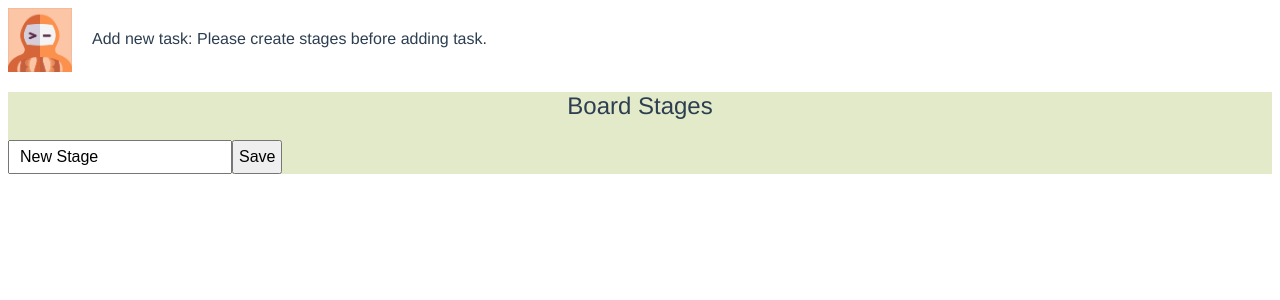
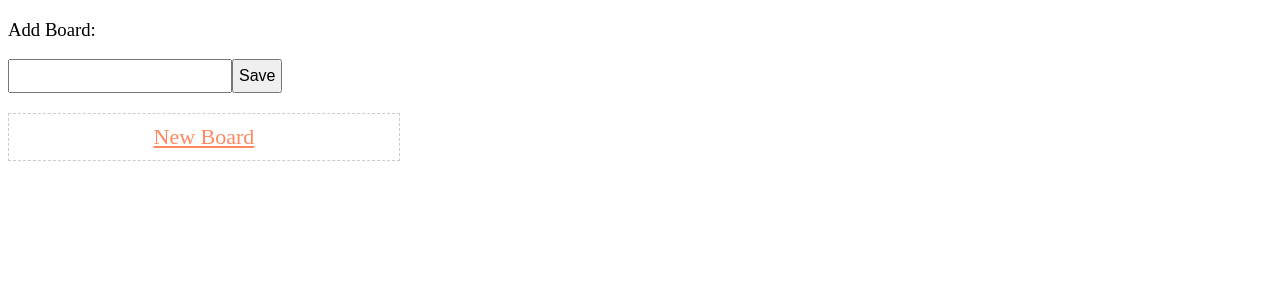
Before and after one commit to vue-course/vc-second-ws, a Vue app: page / in a window 1280 px wide. Shown: the top 300 px of the page. Built offline with nearby package versions, Linux system fonts and the light colour scheme.

Commit message:
boards page route

```diff
--- /dev/null
+++ b/src/components/CreateBoardForm.vue
@@ -0,0 +1,46 @@
+<template>
+	<form @submit.prevent="save">
+		<input type="text" v-model="name">
+		<button type="submit">Save</button>
+	</form>
+</template>
+
+<script>
+
+	import {BoardService} from '../services/boards-service';
+
+	export default {
+		name: 'CreateBoardForm',
+		data() {
+			return {name: ''};
+		},
+		methods: {
+			save() {
+				return BoardService
+					.setBoard({name: this.name})
+					.then((board) => this.$emit('update', board))
+					.then(() => this.name = '');
+			}
+		}
+	}
+</script>
+
+<!-- Add "scoped" attribute to limit CSS to this component only -->
+<style scoped lang="scss">
+	form {
+		* {
+			vertical-align: middle;
+		}
+		input {
+			font-size: 16px;
+			line-height: 26px;
+			padding: 2px 10px;
+			width: 200px;
+		}
+		button {
+			font-size: 16px;
+			line-height: 26px;
+			padding: 2px 5px;
+		}
+	}
+</style>
--- a/src/router.js
+++ b/src/router.js
@@ -1,9 +1,11 @@
 import Vue from 'vue';
 import Router from 'vue-router';
+import Boards from './views/Boards.vue';
 import Board from './views/Board.vue';
 import Task from './views/Task.vue';
 
 Vue.use(Router);
+
 
 export default new Router({
 	mode: 'history',
@@ -11,6 +13,11 @@ export default new Router({
 	routes: [
 		{
 			path: '/',
+			name: 'boards',
+			component: Boards
+		},
+		{
+			path: '/board/:id',
 			name: 'board',
 			component: Board
 		},
--- a/src/views/Board.vue
+++ b/src/views/Board.vue
@@ -1,7 +1,7 @@
 <template>
 	<div class="board">
 		<div class="inline">
-			<img src="../assets/logo.png">
+			<router-link to="/"><img src="../assets/logo.png"></router-link>
 			<div>Add new task:&nbsp; </div>
 			<TaskEditor :task="newTask" :stages="stages" @update="addTask"></TaskEditor>
 		</div>
@@ -27,6 +27,9 @@
 		mounted() {
 			this.getStages();
 		},
+		beforeRouteUpdate() {
+			this.getStages();
+		},
 		methods: {
 			addTask(task) {
 				if(!this.stages.length) {
@@ -45,7 +48,7 @@
 			},
 			getStages() {
 				BoardService
-					.getStages()
+					.getStages(this.$route.params.id)
 					.then(stages => this.stages = stages)
 					.then(() => this.stages.length && (this.newTask = {title: '', stage: this.stages[0].id}))
 			}
--- /dev/null
+++ b/src/views/Boards.vue
@@ -0,0 +1,52 @@
+<template>
+	<div class="boards">
+		<div>
+			<h3>Add Board:</h3>
+			<CreateBoardForm @update="getBoards"></CreateBoardForm>
+		</div>
+
+		<div class="boards-list">
+			<router-link v-for="board in boards" :to="{name: 'board', params: {id: board.id}}"
+			             class="board-item">
+				{{board.name}}
+			</router-link>
+		</div>
+	</div>
+</template>
+<script>
+	import {BoardService} from '../services/boards-service';
+	import CreateBoardForm from "../components/CreateBoardForm";
+
+	export default {
+		components: {CreateBoardForm},
+		data() {
+			return {
+				boards: []
+			};
+		},
+		mounted() {
+			this.getBoards();
+		},
+		methods: {
+			getBoards() {
+				BoardService.getBoards().then(boards => this.boards = boards);
+			}
+		}
+	};
+</script>
+<style lang="scss" scoped>
+	.boards {
+		.boards-list {
+			margin-top: 20px;
+		}
+		.board-item {
+			display: inline-block;
+			box-sizing: border-box;
+			width: 31%;
+			padding: 10px;
+			text-align: center;
+			border: 1px dashed #ccc;
+			font-size: 22px;
+		}
+	}
+</style>
```
